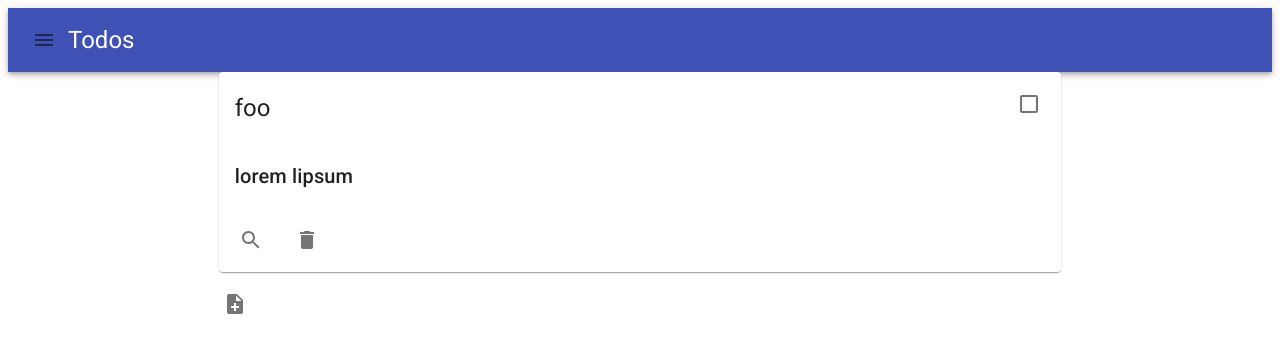
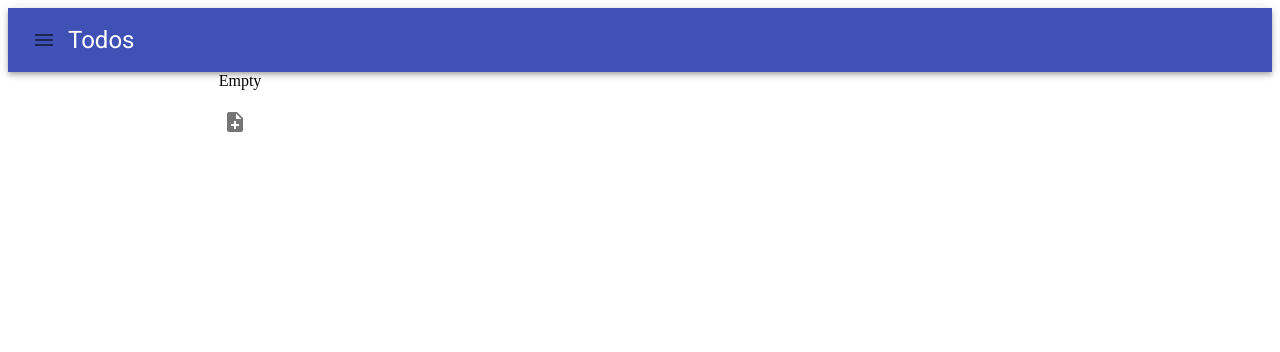
Before and after one commit to bartlomiejolma/todos-material-ui, a React (Create React App) app: page / in a window 1280 px wide. Shown: the top 352 px of the page. Built offline with nearby package versions, Linux system fonts and the light colour scheme.

Commit message:
Saves todos in local storage.

```diff
--- a/src/pages/TodoList/useTodos.js
+++ b/src/pages/TodoList/useTodos.js
@@ -1,17 +1,26 @@
 import { useState } from "react";
 
-const sampleTodo = {
-  title: "foo",
-  description: "lorem lipsum",
+const TODOS = "todos";
+
+const getTodosFromLocalStorage = () => {
+  try {
+    return JSON.parse(localStorage.getItem(TODOS)) || [];
+  } catch (e) {
+    return [];
+  }
 };
+const useTodos = () => {
+  const [todos, setTodos] = useState(getTodosFromLocalStorage);
 
-const useTodos = () => {
-  const [todos, setTodos] = useState([sampleTodo]);
+  const saveTodos = (newTodos) => {
+    setTodos(newTodos);
+    localStorage.setItem(TODOS, JSON.stringify(newTodos));
+  };
 
   const addTodo = (todo) => {
     todo.id = Math.floor(Math.random() * 1000);
     todos.push(todo);
-    setTodos(todos);
+    saveTodos(todos);
   };
 
   const changeTodo = (todo) => {
@@ -21,7 +30,7 @@ const useTodos = () => {
       }
       return nextTodo;
     });
-    setTodos(updatedTodos);
+    saveTodos(updatedTodos);
   };
   const modifyTodo = (todo) => {
     if (todo.id !== undefined) {
@@ -32,7 +41,7 @@ const useTodos = () => {
   };
 
   const deleteTodo = (todo) => {
-    setTodos(todos.filter((nextTodo) => nextTodo.id !== todo.id));
+    saveTodos(todos.filter((nextTodo) => nextTodo.id !== todo.id));
   };
 
   return [todos, modifyTodo, deleteTodo];
```
